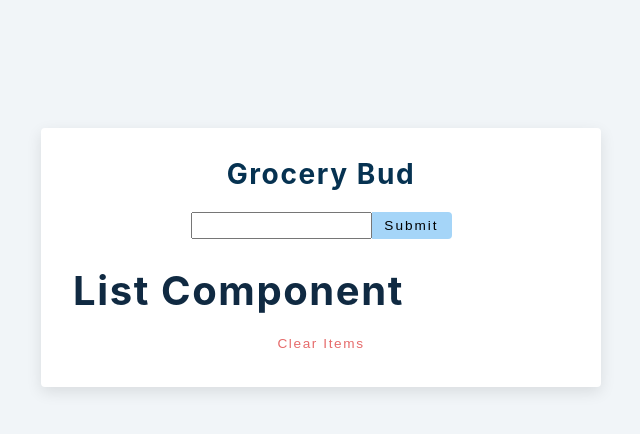
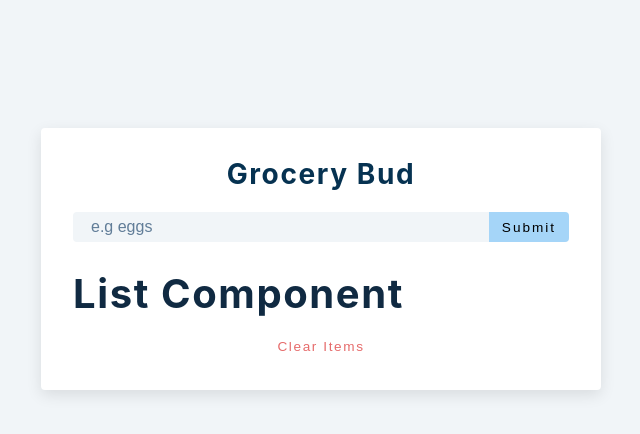
Before and after one commit to zainabturkmen/React-Projects, a React (Create React App) app in the folder react-projects-master/10-grocery-bud/setup/: page / in a window 1280 px wide. Shown: the top 434 px of the page, without its empty margins (319-959 px from the left). Built offline with nearby package versions, Linux system fonts and the light colour scheme; the HTML template or start-up script is replaced by a standard one.

Commit message:
grocery bud

```diff
--- a/react-projects-master/10-grocery-bud/setup/src/App.js
+++ b/react-projects-master/10-grocery-bud/setup/src/App.js
@@ -19,7 +19,7 @@ function App() {
         {alert.show && <Alert />}
         <h3>grocery bud</h3>
         <div className='form-control'>
-          <input type='text' />
+          <input type='text' className='grocery' placeholder='e.g eggs'/>
           <button type='submit' className='submit-btn'>
             {isEditing? "edit": "submit"}
           </button>
```
